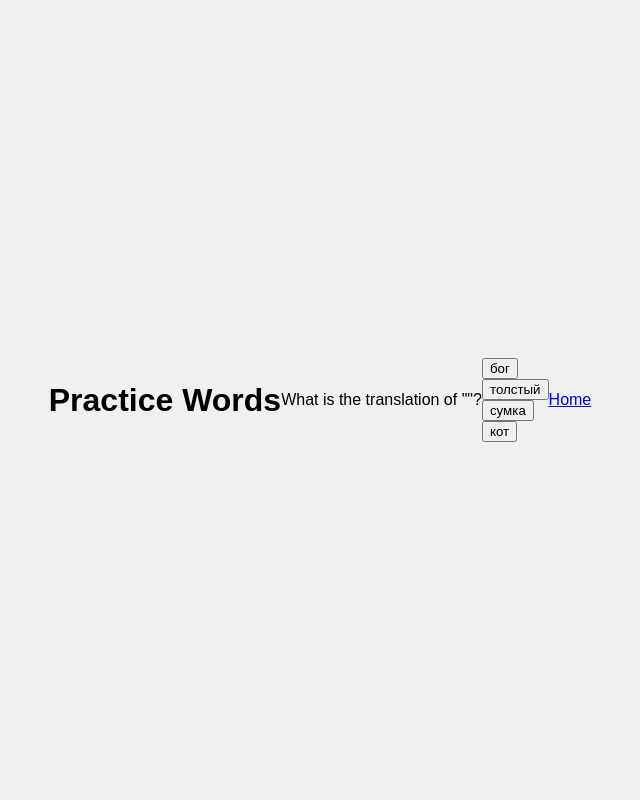
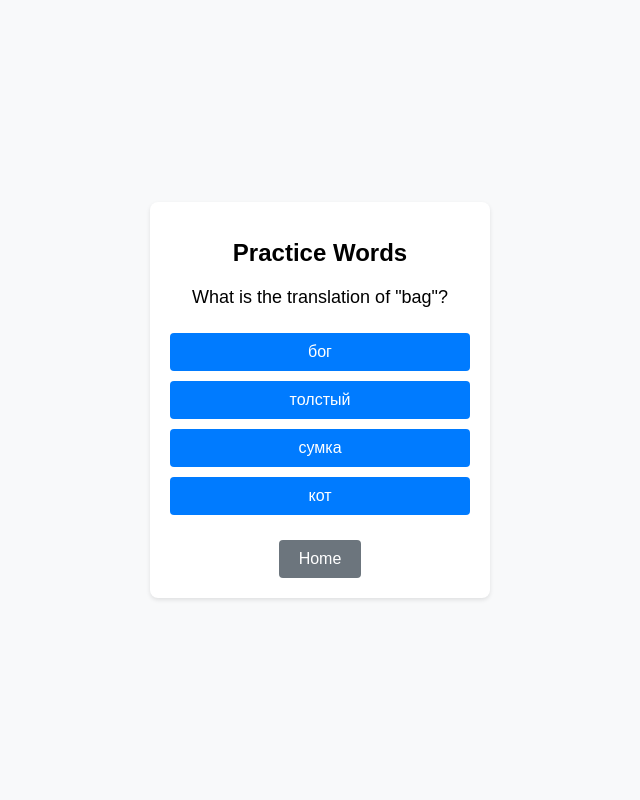
Before and after one commit to kuzantiv/kuzantiv_eng, a Django app: page /words/words/practice/ in a window 1280 px wide. Shown: the whole page, without its empty margins (320-960 px from the left). Run offline with Django 5.2, Linux system fonts and the light colour scheme; data comes from the database, SQL or seed files in the repository.

Commit message:
приукрасил посредством css

```diff
--- a/words/static/words/styles.css
+++ b/words/static/words/styles.css
@@ -1,22 +1,61 @@
-/* styles.css */
-
 body {
     font-family: Arial, sans-serif;
     background-color: #f0f0f0;
-    margin: 0;
-    padding: 0;
+    padding: 20px;
     display: flex;
     justify-content: center;
     align-items: center;
-    height: 100vh; /* Ensure full viewport height */
+    height: 100vh; /* Ensure the body takes up the full height of the viewport */
+    margin: 0; /* Remove default body margin */
+}
+
+h1 {
+    color: #333;
+}
+
+ul {
+    list-style-type: none;
+    padding: 0;
+}
+
+li {
+    margin-bottom: 10px;
+    background-color: #fff;
+    padding: 10px;
+    border: 1px solid #ccc;
+}
+
+li a {
+    color: #f00; /* Adjust link color */
+    text-decoration: none;
+    margin-left: 10px;
+}
+
+li a:hover {
+    text-decoration: underline;
+}
+
+a {
+    display: inline-block;
+    padding: 10px 20px;
+    background-color: #007bff; /* Adjust button background color */
+    color: #fff;
+    text-decoration: none;
+    border-radius: 5px;
+    margin-top: 10px;
+}
+
+a:hover {
+    background-color: #0056b3; /* Adjust button hover background color */
 }
 
 .container {
-    width: 50%; /* Adjust as needed */
+    width: 35%; /* 2/3 of the screen width */
     background-color: #fff; /* Optional: White background for the container */
     padding: 20px; /* Optional: Add padding inside the container */
     border: 1px solid #ccc; /* Optional: Add border for visibility */
     box-shadow: 0 0 10px rgba(0, 0, 0, 0.1); /* Optional: Add shadow for depth */
+    margin: 0 auto; /* Center the container */
 }
 
 /* Optional: Style links as buttons */
@@ -33,3 +72,34 @@
 .container a:hover {
     background-color: #e0e0e0;
 }
+
+/* styles.css */
+
+table {
+    width: 100%;
+    border-collapse: collapse;
+    margin-top: 20px;
+}
+
+table, th, td {
+    border: 1px solid #ddd;
+    padding: 8px;
+}
+
+th {
+    background-color: #f2f2f2;
+    text-align: left;
+}
+
+th, td {
+    padding: 12px;
+    text-align: left;
+}
+
+tr:nth-child(even) {
+    background-color: #f9f9f9;
+}
+
+tr:hover {
+    background-color: #f1f1f1;
+}
--- /dev/null
+++ b/words/static/words/styles_for_practice_words.css
@@ -0,0 +1,63 @@
+/* styles.css */
+
+body {
+    font-family: Arial, sans-serif;
+    background-color: #f8f9fa;
+    margin: 0;
+    padding: 0;
+    display: flex;
+    justify-content: center;
+    align-items: center;
+    height: 100vh;
+}
+
+.container {
+    background-color: #ffffff;
+    border-radius: 8px;
+    box-shadow: 0 2px 4px rgba(0, 0, 0, 0.1);
+    padding: 20px;
+    width: 300px;
+    text-align: center;
+}
+
+h1 {
+    font-size: 24px;
+    margin-bottom: 20px;
+}
+
+p {
+    font-size: 18px;
+    margin-bottom: 20px;
+}
+
+button {
+    background-color: #007bff;
+    color: white;
+    border: none;
+    border-radius: 4px;
+    padding: 10px 20px;
+    font-size: 16px;
+    margin: 5px 0;
+    cursor: pointer;
+    width: 100%;
+    transition: background-color 0.3s;
+}
+
+button:hover {
+    background-color: #0056b3;
+}
+
+a {
+    display: inline-block;
+    margin-top: 20px;
+    padding: 10px 20px;
+    background-color: #6c757d;
+    color: white;
+    border-radius: 4px;
+    text-decoration: none;
+    transition: background-color 0.3s;
+}
+
+a:hover {
+    background-color: #5a6268;
+}
--- a/words/templates/words/add_word.html
+++ b/words/templates/words/add_word.html
@@ -4,9 +4,10 @@
 <html>
 <head>
     <title>Add Word</title>
-    <link rel="stylesheet" type="text/css" href="{% static 'words/styles.css' %}">
+    <link rel="stylesheet" type="text/css" href="{% static 'words/styles_for_practice_words.css' %}">
 </head>
 <body>
+<div class="container">
     <h1>Add New Word</h1>
     <form method="post">
         {% csrf_token %}
@@ -14,5 +15,6 @@
         <button type="submit">Save</button>
     </form>
     <a href="{% url 'home' %}">Home</a>
+</div>
 </body>
 </html>
--- a/words/templates/words/home.html
+++ b/words/templates/words/home.html
@@ -4,7 +4,7 @@
 <html>
 <head>
     <title>Word Practice</title>
-    <link rel="stylesheet" type="text/css" href="{% static 'words/styles.css' %}">
+    <link rel="stylesheet" type="text/css" href="{% static 'words/styles_for_practice_words.css' %}">
 </head>
 <body>
     <div class="container">
--- a/words/templates/words/practice_words.html
+++ b/words/templates/words/practice_words.html
@@ -4,17 +4,19 @@
 <html>
 <head>
     <title>Practice Words</title>
-    <link rel="stylesheet" type="text/css" href="{% static 'words/styles.css' %}">
+    <link rel="stylesheet" type="text/css" href="{% static 'words/styles_for_practice_words.css' %}">
 </head>
 <body>
+<div class="container">
     <h1>Practice Words</h1>
-    <p>What is the translation of "{{ word.word }}"?</p>
+    <p>What is the translation of "{{ word }}"?</p>
     <form method="post" action="{% url 'practice_words' %}">
         {% csrf_token %}
         {% for translation in translations %}
-            <button type="submit" name="translation" value="{{ translation }}">{{ translation }}</button><br>
+        <button type="submit" name="translation" value="{{ translation }}">{{ translation }}</button>
         {% endfor %}
     </form>
     <a href="{% url 'home' %}">Home</a>
+</div>
 </body>
 </html>
```
Also changed, not shown: words/templates/words/manage_words.html (+24 -53 lines).
